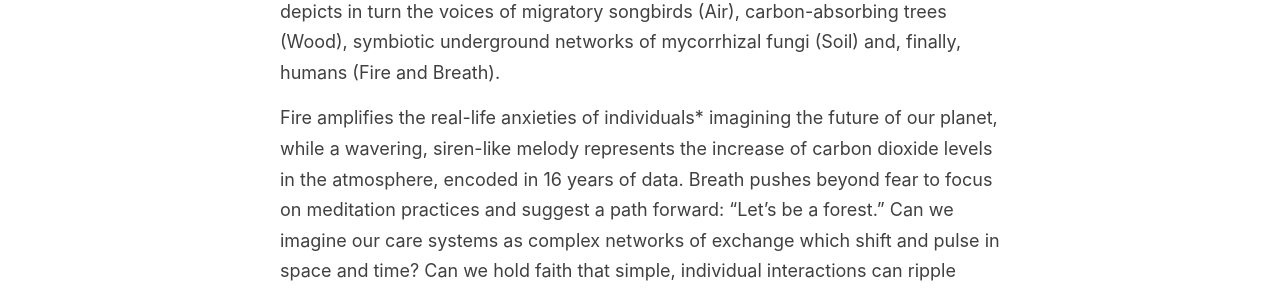
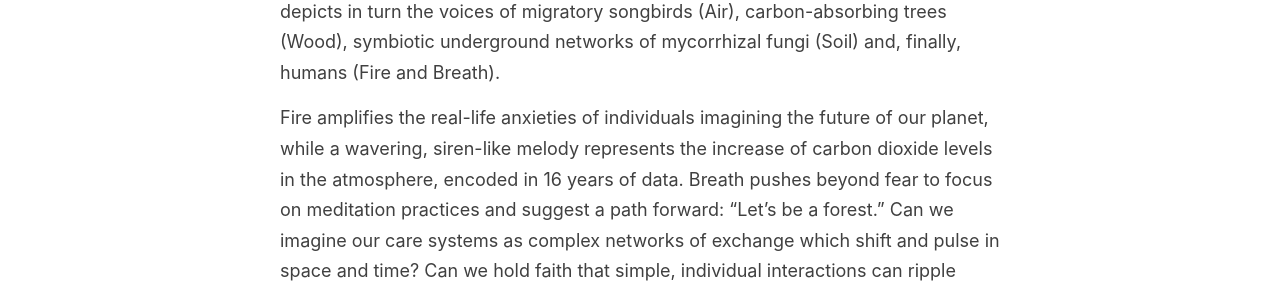
Before and after one commit to fluxnetart/fluxnetart.github.io, a Jekyll site: the page built from _posts/2025-11-24-enmass.md, in a window 1280 px wide. Shown: the part 1420-1712 px from the top of the page. Built offline with Jekyll 4.4.1, drawn with Linux system fonts in a browser that asks for light colours; some of the changed text lies outside the part shown.

```diff
--- a/_posts/2025-11-24-enmass.md
+++ b/_posts/2025-11-24-enmass.md
@@ -48,7 +48,7 @@ Inspired by carbon flux research – the “inhalation” and “exhalation” o
 
 Beginning and ending with the eddies and swirls of the wind, which provide the foundation for carbon flux measurements, <i>En Masse</i>‘s five movements follow the carbon cycle through the elements of air, wood, soil, fire and breath. The piece depicts in turn the voices of migratory songbirds (Air), carbon-absorbing trees (Wood), symbiotic underground networks of mycorrhizal fungi (Soil) and, finally, humans (Fire and Breath).
 
-Fire amplifies the real-life anxieties of individuals* imagining the future of our planet, while a wavering, siren-like melody represents the increase of carbon dioxide levels in the atmosphere, encoded in 16 years of data. Breath pushes beyond fear to focus on meditation practices and suggest a path forward: “Let’s be a forest.” Can we imagine our care systems as complex networks of exchange which shift and pulse in space and time? Can we hold faith that simple, individual interactions can ripple across a community and, en masse, bloom into meaningful change?
+Fire amplifies the real-life anxieties of individuals imagining the future of our planet, while a wavering, siren-like melody represents the increase of carbon dioxide levels in the atmosphere, encoded in 16 years of data. Breath pushes beyond fear to focus on meditation practices and suggest a path forward: “Let’s be a forest.” Can we imagine our care systems as complex networks of exchange which shift and pulse in space and time? Can we hold faith that simple, individual interactions can ripple across a community and, en masse, bloom into meaningful change?
 
 <strong><i>En Masse</i> will be performed by Oregon State University Vocal Ensemble on 22 January, 2026 at the Patricia Valian Reser Center for Creative Arts (PRAx) as part of their arts-science-humanities innaugural celebration.
 
```
